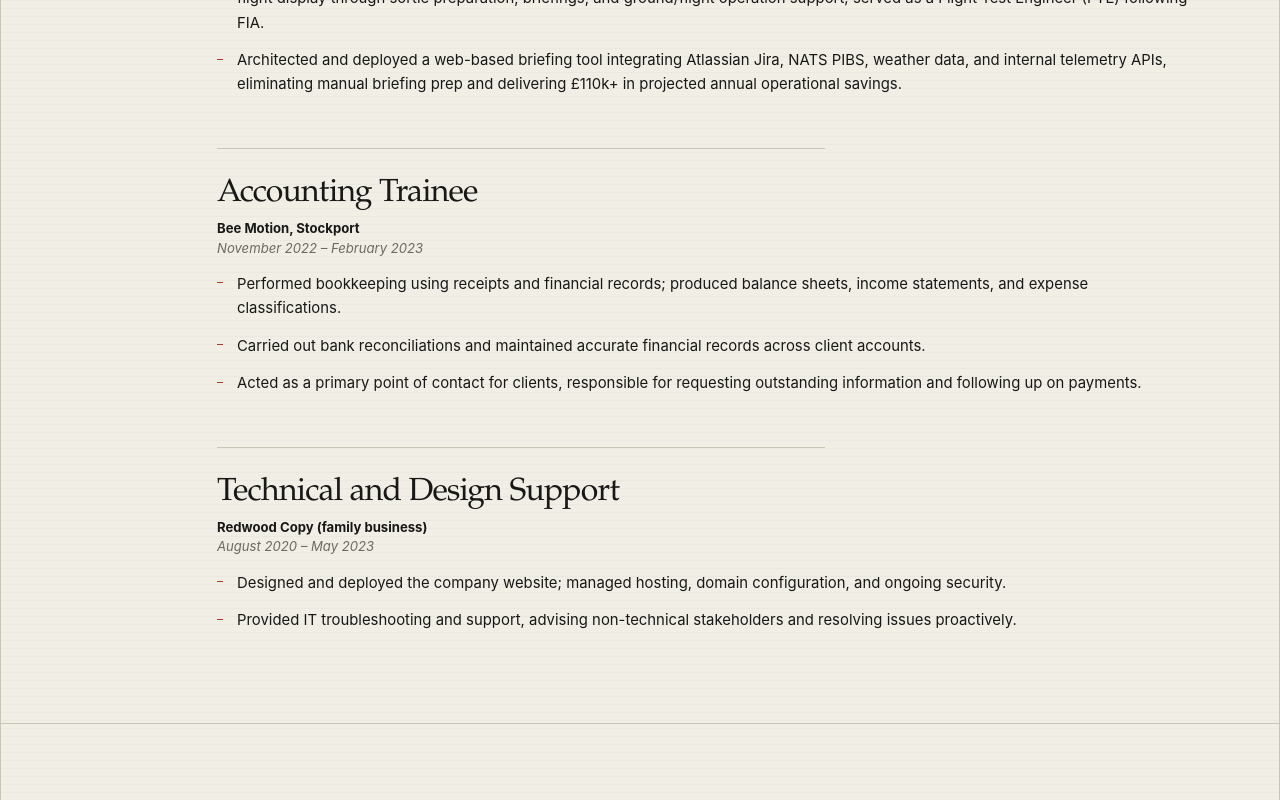
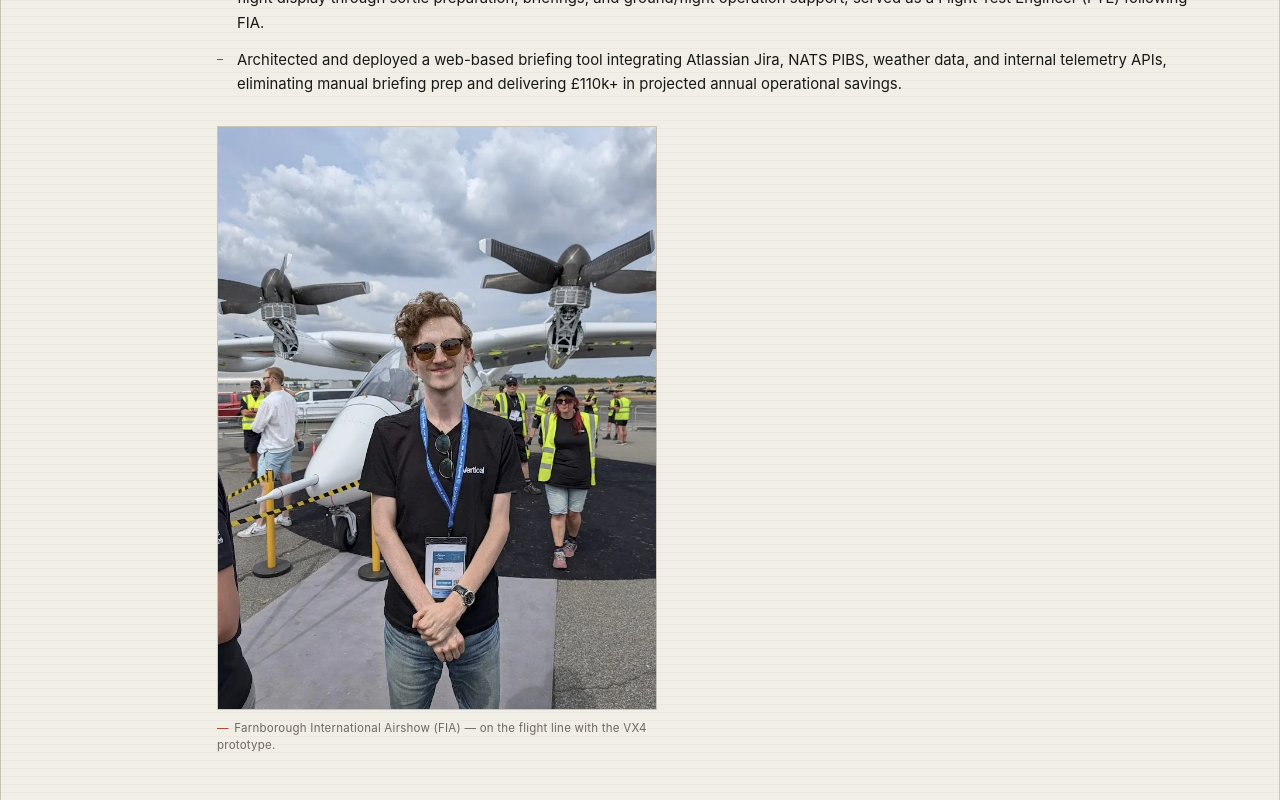
Before and after one commit to EmmDubz/MatthewMinnisSite, a React (Vite) app: page / in a window 1280 px wide. Shown: the part 1360-2160 px from the top of the page. Built offline with nearby package versions, Linux system fonts and the light colour scheme.

Commit message:
Add FIA flight test photo to experience section and refine intro grammar

```diff
--- a/src/components/MarkdownContent.tsx
+++ b/src/components/MarkdownContent.tsx
@@ -1,3 +1,4 @@
+import { Children, isValidElement, type ReactElement } from 'react'
 import ReactMarkdown from 'react-markdown'
 import remarkGfm from 'remark-gfm'
 
@@ -11,7 +12,34 @@ export function MarkdownContent({ children, className = '' }: MarkdownContentPro
 
   return (
     <div className={`prose-content ${className}`.trim()}>
-      <ReactMarkdown remarkPlugins={[remarkGfm]}>{visibleContent}</ReactMarkdown>
+      <ReactMarkdown
+        remarkPlugins={[remarkGfm]}
+        components={{
+          p: ({ children }) => {
+            const items = Children.toArray(children)
+            if (
+              items.length === 1 &&
+              isValidElement(items[0]) &&
+              (items[0].type === 'img' || (items[0].props as Record<string, unknown>)?.src)
+            ) {
+              const img = items[0] as ReactElement<{
+                src?: string
+                alt?: string
+                title?: string
+              }>
+              return (
+                <figure className="timeline-figure">
+                  <img src={img.props.src} alt={img.props.alt ?? ''} loading="lazy" />
+                  {img.props.title && <figcaption>{img.props.title}</figcaption>}
+                </figure>
+              )
+            }
+            return <p>{children}</p>
+          },
+        }}
+      >
+        {visibleContent}
+      </ReactMarkdown>
     </div>
   )
 }
--- a/src/content/cv.md
+++ b/src/content/cv.md
@@ -3,7 +3,7 @@
 ## Profile
 
 - Final-year Mechanical Engineering student at the University of Lincoln (graduating June 2027) with practical experience across aerospace flight testing, client-facing professional services, and rapid software prototyping.
-- Combines engineering with commercial awareness with a track record of taking technical projects from initial concept to deployment.
+- Combines engineering and commercial awareness with a track record of taking technical projects from initial concept to deployment.
 - Skilled at leveraging AI development tools and APIs to automate workflows and solve operational problems.
 
 ## Education
--- a/src/content/experience.md
+++ b/src/content/experience.md
@@ -7,6 +7,8 @@
 
 - Supported flight test campaigns for the VX4 electric VTOL aircraft leading up to the Farnborough International Airshow (FIA) public flight display through sortie preparation, briefings, and ground/flight operation support; served as a Flight Test Engineer (FTE) following FIA.
 - Architected and deployed a web-based briefing tool integrating Atlassian Jira, NATS PIBS, weather data, and internal telemetry APIs, eliminating manual briefing prep and delivering £110k+ in projected annual operational savings.
+
+![Flight test prototype on the tarmac at Farnborough International Airshow](/photos/fia-flight-test.webp "Farnborough International Airshow (FIA) — on the flight line with the VX4 prototype.")
 
 ### Accounting Trainee
 
--- a/src/content/home.md
+++ b/src/content/home.md
@@ -2,7 +2,7 @@
 
 > Final-year Mechanical Engineering student at the University of Lincoln (graduating June 2027) with practical experience across aerospace flight testing, client-facing professional services, and rapid software prototyping.
 
-Combines engineering with commercial awareness with a track record of taking technical projects from initial concept to deployment.
+Combines engineering and commercial awareness with a track record of taking technical projects from initial concept to deployment.
 
 Skilled at leveraging AI development tools and APIs to automate workflows and solve operational problems.
 
--- a/src/index.css
+++ b/src/index.css
@@ -446,6 +446,33 @@ svg {
   height: 1px;
   background: var(--accent);
   content: "";
+}
+
+.timeline-figure {
+  max-width: 440px;
+  margin: 1.85rem 0 2.5rem;
+}
+
+.timeline-figure img {
+  display: block;
+  width: 100%;
+  height: auto;
+  border: 1px solid var(--line);
+  background: var(--paper-deep);
+}
+
+.timeline-figure figcaption {
+  margin-top: 0.65rem;
+  color: var(--muted);
+  font-size: 0.72rem;
+  line-height: 1.45;
+  letter-spacing: 0.02em;
+}
+
+.timeline-figure figcaption::before {
+  margin-right: 0.35rem;
+  color: var(--accent);
+  content: "—";
 }
 
 .interest-layout {
```
Also changed, not shown: Photos/fia-flight-test.jpg (added), public/photos/fia-flight-test.webp (added).
